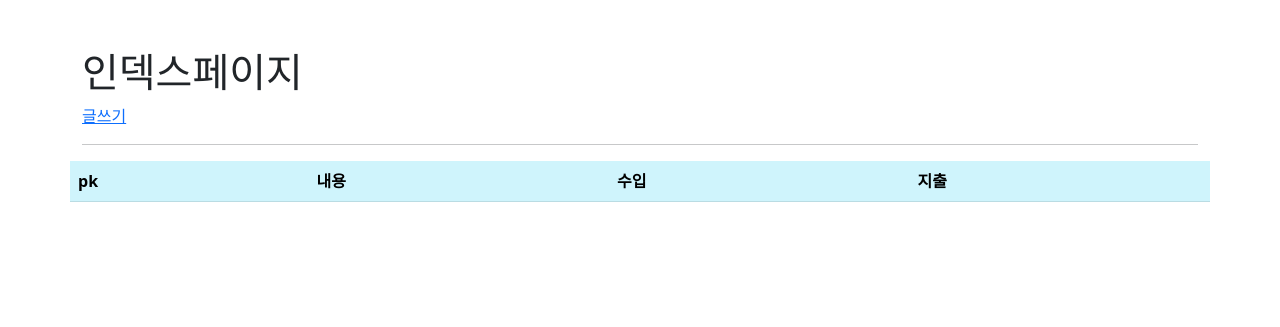
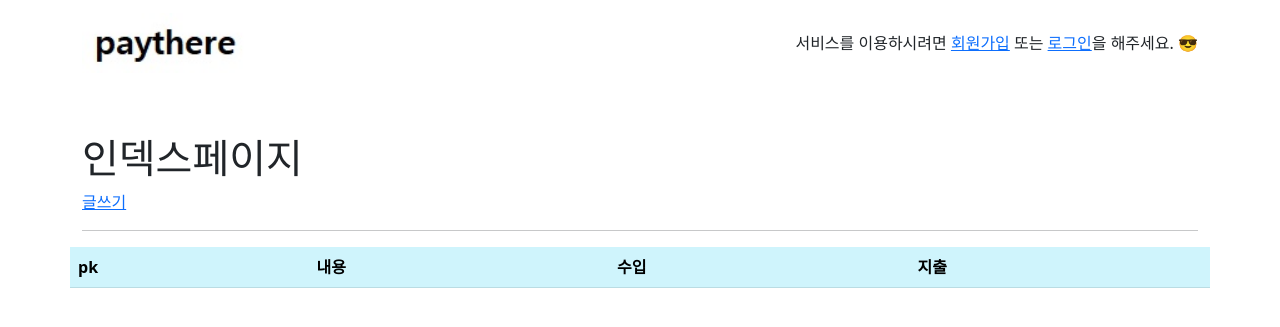
Before and after one commit to soohofather/moneymanagement, a Django app: page / in a window 1280 px wide. Shown: the top 327 px of the page. Run offline with Django 3.2, Linux system fonts and the light colour scheme; data that the repository does not hold is empty; some libraries are stand-ins or nearby versions.

Commit message:
동현 : 네브바 추가

```diff
--- a/config/settings.py
+++ b/config/settings.py
@@ -122,6 +122,10 @@ USE_TZ = True
 
 STATIC_URL = "/static/"
 
+STATICFILES_DIRS = [
+    BASE_DIR / "static",
+]
+
 # Default primary key field type
 # https://docs.djangoproject.com/en/3.2/ref/settings/#default-auto-field
 
--- a/templates/base.html
+++ b/templates/base.html
@@ -1,3 +1,5 @@
+{% load static %}
+
 <!DOCTYPE html>
 <html lang="ko">
 <head>
@@ -11,6 +13,20 @@
   <title>Document</title>
 </head>
 <body>
+  <nav class="navbar navbar-expand-sm">
+    <div class="container">
+      <a class="navbar-brand" href="{% url 'articles:index' %}"><img src="{% static 'images/paythere.jpg' %}" width="100%" height="60"></a>
+      <button class="navbar-toggler" type="button" data-bs-toggle="collapse" data-bs-target="#navbarSupportedContent" aria-controls="navbarSupportedContent" aria-expanded="false" aria-label="Toggle navigation">
+        <span class="navbar-toggler-icon"></span>
+      </button>
+      <a class="navbar-brand" href=""><i class="bi bi-twitter text-success fs-1"></i></a>
+      <span>서비스를 이용하시려면 <a href="">회원가입</a> 또는 <a href="">로그인</a>을 해주세요. 😎</span>
+      <button class="navbar-toggler btn btn-outline-success" type="button" data-bs-toggle="collapse" data-bs-target="#navbarSupportedContent" aria-controls="navbarSupportedContent" aria-expanded="false" aria-label="Toggle navigation">
+        <i class="bi bi-list"></i>
+      </button>
+    </div>
+  </nav>
+
   {% block content %}{% endblock %}
 
   <!-- 부트스트랩 -->
```
Also changed, not shown: static/images/paythere.jpg (added).
